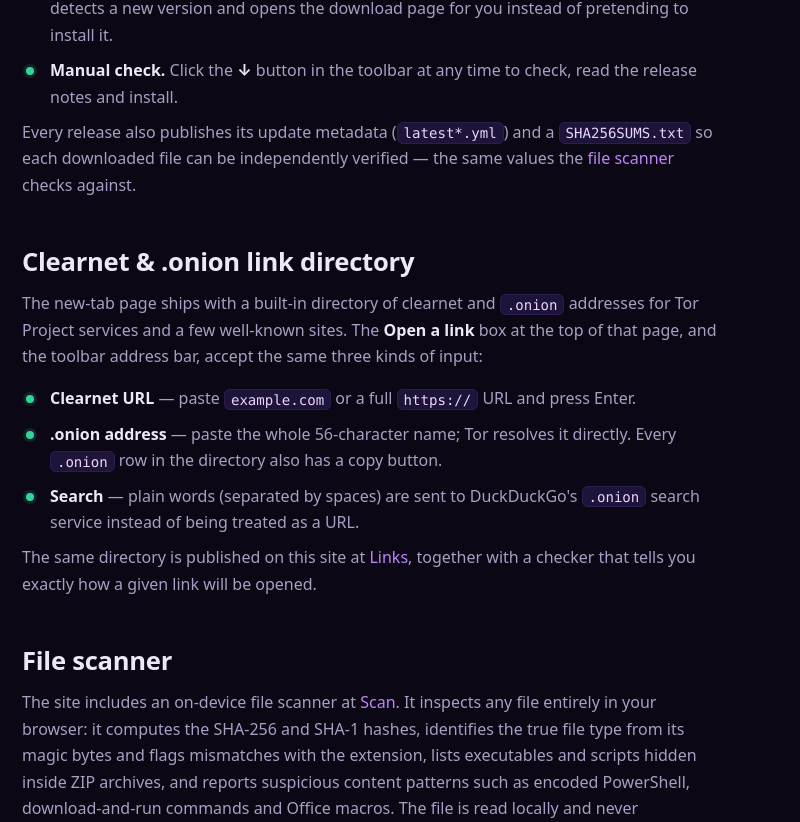
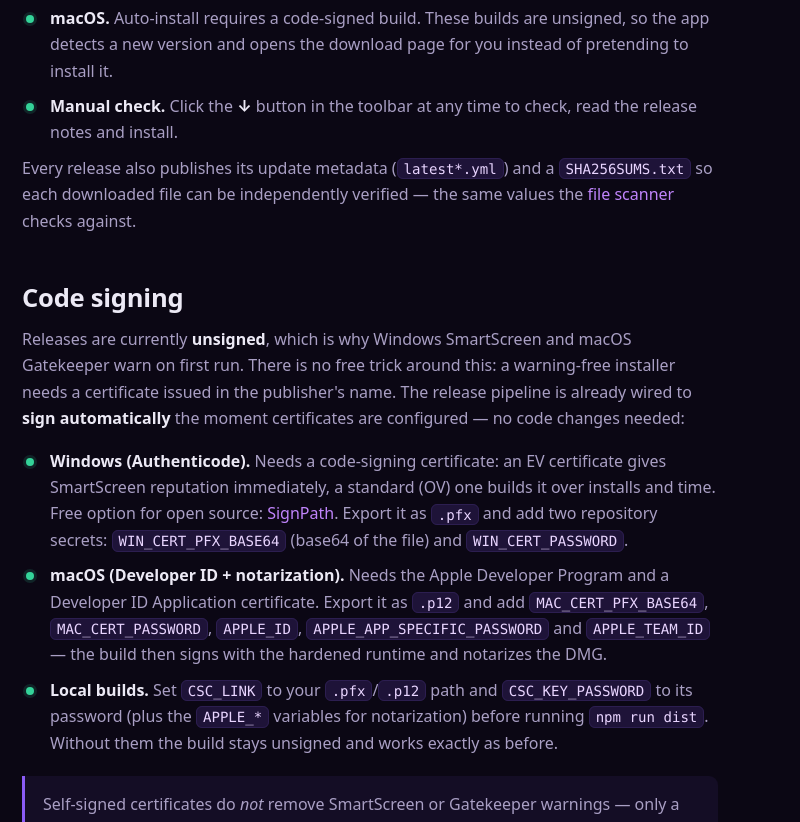
Before and after one commit to itriedcoding/TorSecretBrowser, an Electron app: page site/documentation.html in a window 800 px wide. Shown: the part 1978-2800 px from the top of the page. Drawn offline with Linux system fonts and the light colour scheme.

Commit message:
Wire automatic code signing (Windows Authenticode + macOS notarization), active when certs are configured; bump to 1.6.0
- package.json: sha256 signing hash (win); hardenedRuntime + no gatekeeperAssess (mac); drop identity:null so an explicit CSC_LINK cert is honored; unsigned builds still skip gracefully
- release.yml: optional signing steps that decode WIN/MAC certificate secrets and Apple notarization credentials; full no-ops without secrets
- README + site docs: new code-signing section (EV vs OV vs free SignPath for Windows; Apple Developer + notarization for mac; exact secret names; self-signed does not remove warnings); downloads hints updated honestly

```diff
--- a/site/documentation.html
+++ b/site/documentation.html
@@ -40,6 +40,7 @@
         <a href="#getting-started">Getting started</a>
         <a href="#using">Using the browser</a>
         <a href="#updates">Automatic updates</a>
+        <a href="#signing">Code signing</a>
         <a href="#links">Link directory</a>
         <a href="#scanner">File scanner</a>
         <a href="#privacy">How privacy works</a>
@@ -107,6 +108,38 @@
         <p>Every release also publishes its update metadata (<code>latest*.yml</code>) and a
            <code>SHA256SUMS.txt</code> so each downloaded file can be independently verified —
            the same values the <a href="/scan">file scanner</a> checks against.</p>
+
+        <h2 id="signing">Code signing</h2>
+        <p>Releases are currently <strong>unsigned</strong>, which is why Windows SmartScreen
+           and macOS Gatekeeper warn on first run. There is no free trick around this: a
+           warning-free installer needs a certificate issued in the publisher's name. The
+           release pipeline is already wired to <strong>sign automatically</strong> the moment
+           certificates are configured — no code changes needed:</p>
+        <ul class="checks">
+          <li><strong>Windows (Authenticode).</strong> Needs a code-signing certificate: an EV
+              certificate gives SmartScreen reputation immediately, a standard (OV) one builds
+              it over installs and time. Free option for open source:
+              <a href="https://signpath.io/" target="_blank" rel="noopener">SignPath</a>.
+              Export it as <code>.pfx</code> and add two repository secrets:
+              <code>WIN_CERT_PFX_BASE64</code> (base64 of the file) and
+              <code>WIN_CERT_PASSWORD</code>.</li>
+          <li><strong>macOS (Developer ID + notarization).</strong> Needs the Apple Developer
+              Program and a Developer ID Application certificate. Export it as
+              <code>.p12</code> and add <code>MAC_CERT_PFX_BASE64</code>,
+              <code>MAC_CERT_PASSWORD</code>, <code>APPLE_ID</code>,
+              <code>APPLE_APP_SPECIFIC_PASSWORD</code> and <code>APPLE_TEAM_ID</code> —
+              the build then signs with the hardened runtime and notarizes the DMG.</li>
+          <li><strong>Local builds.</strong> Set <code>CSC_LINK</code> to your
+              <code>.pfx</code>/<code>.p12</code> path and <code>CSC_KEY_PASSWORD</code> to its
+              password (plus the <code>APPLE_*</code> variables for notarization) before
+              running <code>npm run dist</code>. Without them the build stays unsigned and
+              works exactly as before.</li>
+        </ul>
+        <div class="note">
+          Self-signed certificates do <em>not</em> remove SmartScreen or Gatekeeper warnings —
+          only a publicly trusted CA (Windows) or Apple-issued Developer ID (macOS) does.
+          Until then, always verify the SHA-256 checksum before running an installer.
+        </div>
 
         <h2 id="links">Clearnet &amp; .onion link directory</h2>
         <p>The new-tab page ships with a built-in directory of clearnet and
```
Also changed, not shown: package.json (+7 -3 lines), site/downloads.html (+2 -2 lines), .github/workflows/release.yml, README.md.
